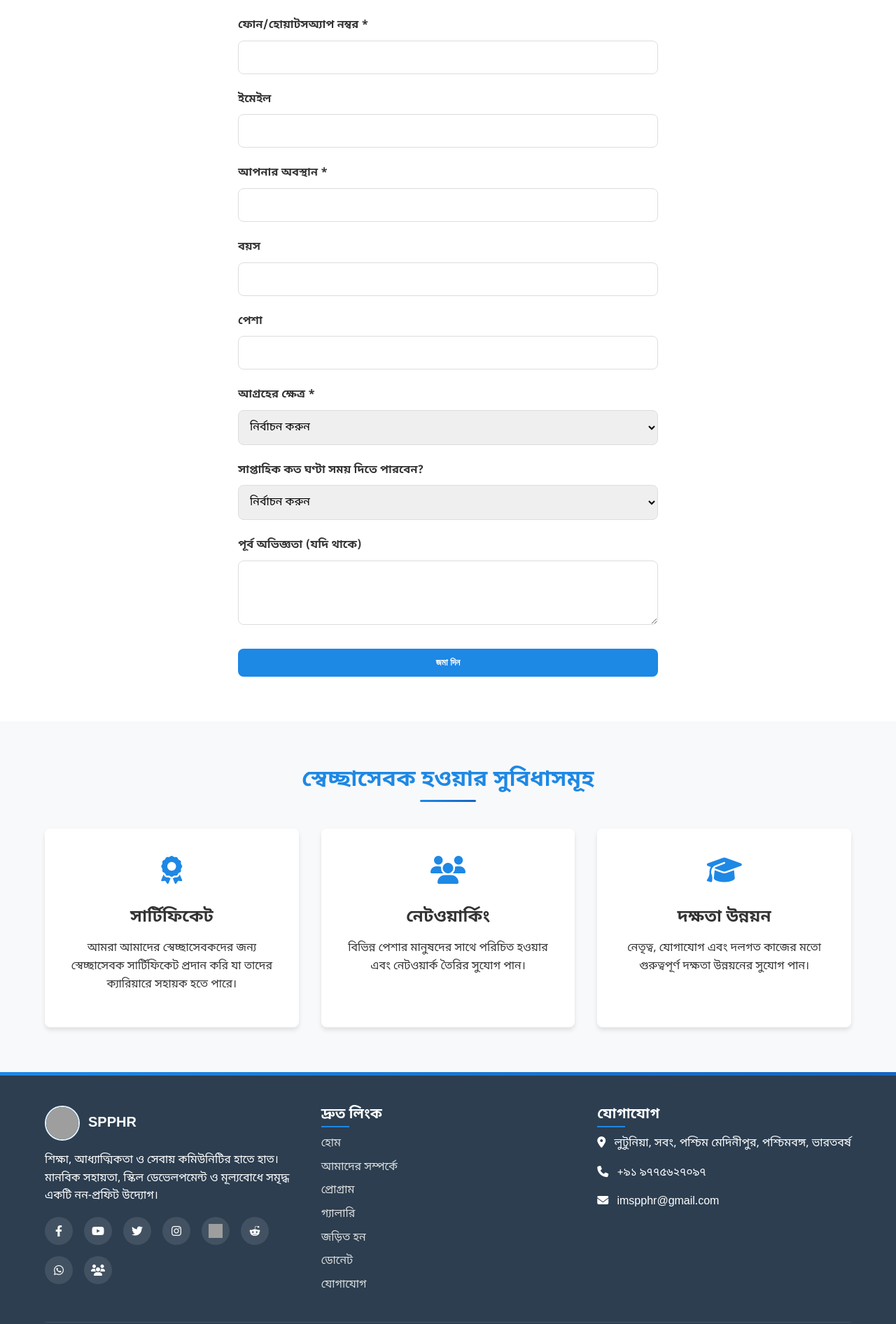
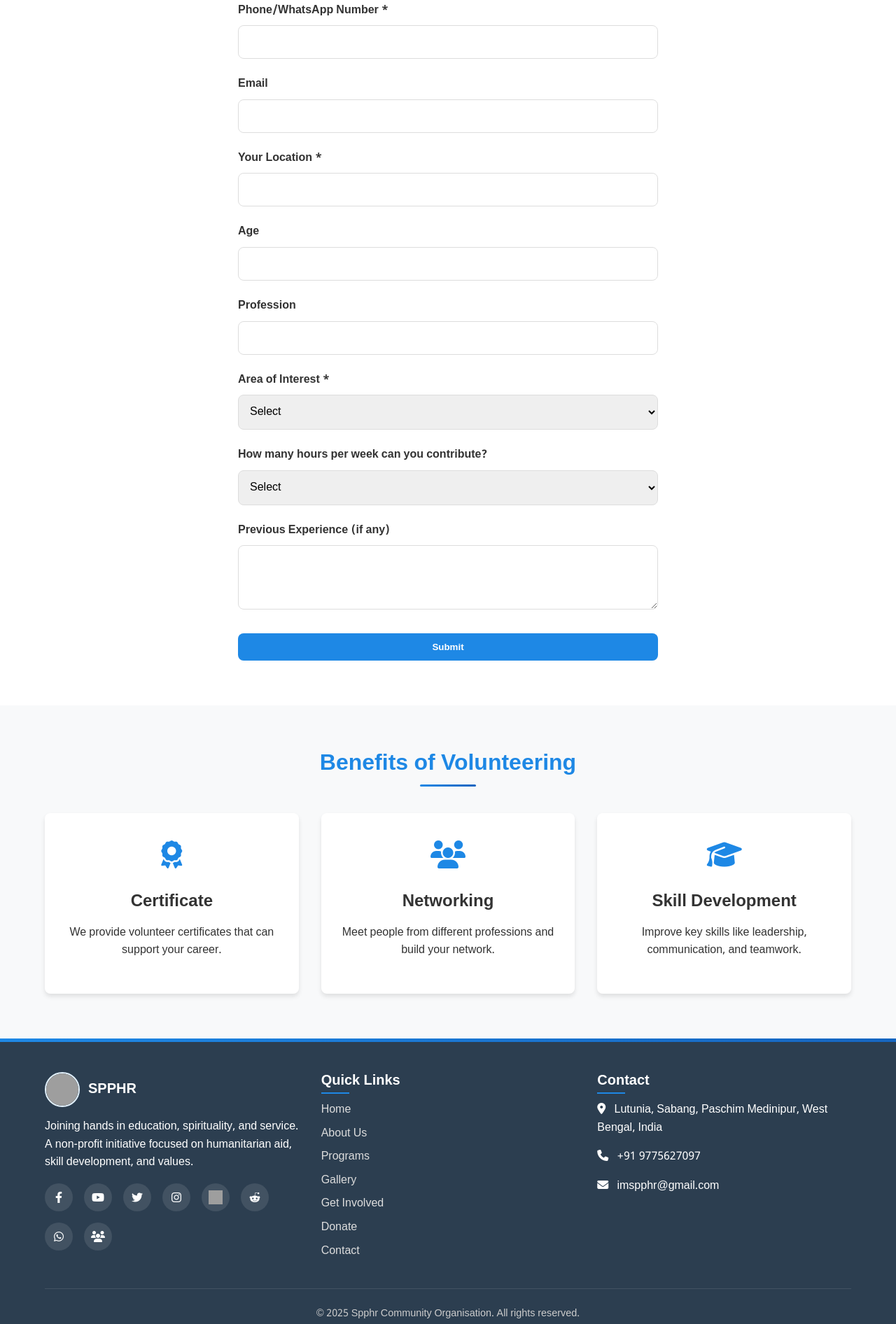
Before and after one commit to Spphr-org/Home, a plain HTML site: page involve.html in a window 1280 px wide. Shown: the part 906-2798 px from the top of the page at 70% size. Drawn offline with Linux system fonts and the light colour scheme; grey boxes are pictures that could not be loaded.

Commit message:
Update involve.html

```diff
--- a/involve.html
+++ b/involve.html
@@ -3,8 +3,8 @@
 <head>
     <meta charset="UTF-8">
     <meta name="viewport" content="width=device-width, initial-scale=1.0">
-    <title>জড়িত হন - SPPHR Community Organisation</title>
-    <meta name="description" content="SPPHR-এর সাথে স্বেচ্ছাসেবক হিসেবে যুক্ত হন এবং কমিউনিটি উন্নয়নে অবদান রাখুন।">
+    <title>Get Involved - SPPHR Community Organisation</title>
+    <meta name="description" content="Join SPPHR as a volunteer and contribute to community development.">
     <link rel="stylesheet" href="styles.css">
     <link href="https://fonts.googleapis.com/css2?family=Noto+Sans+Bengali:wght@400;500;600;700&display=swap" rel="stylesheet">
     <link rel="stylesheet" href="https://cdnjs.cloudflare.com/ajax/libs/font-awesome/6.4.0/css/all.min.css">
@@ -14,7 +14,7 @@
     <header>
         <div class="container header-container">
             <div class="logo">
-                <img src="https://i.postimg.cc/XNCksSNb/IMG-20251004-085650-539.webp" alt="SPPHR Community Organisation লোগো">
+                <img src="https://i.postimg.cc/XNCksSNb/IMG-20251004-085650-539.webp" alt="SPPHR Community Organisation Logo">
                 <div class="logo-text">SPPHR Community Organisation</div>
             </div>
             <button class="mobile-menu-btn" id="mobileMenuBtn">
@@ -22,13 +22,13 @@
             </button>
             <nav id="mainNav">
                 <ul>
-                    <li><a href="index.html">হোম</a></li>
-                    <li><a href="about.html">আমাদের সম্পর্কে</a></li>
-                    <li><a href="programs.html">প্রোগ্রাম</a></li>
-                    <li><a href="gallery.html">গ্যালারি</a></li>
-                    <li><a href="involve.html" class="active">জড়িত হন</a></li>
-                    <li><a href="donate.html">ডোনেট</a></li>
-                    <li><a href="contact.html">যোগাযোগ</a></li>
+                    <li><a href="index.html">Home</a></li>
+                    <li><a href="about.html">About Us</a></li>
+                    <li><a href="programs.html">Programs</a></li>
+                    <li><a href="gallery.html">Gallery</a></li>
+                    <li><a href="involve.html" class="active">Get Involved</a></li>
+                    <li><a href="donate.html">Donate</a></li>
+                    <li><a href="contact.html">Contact</a></li>
                 </ul>
             </nav>
         </div>
@@ -37,8 +37,8 @@
     <!-- Page Hero -->
     <section class="page-hero">
         <div class="container">
-            <h1>আপনিও জড়িত হন</h1>
-            <p>কমিউনিটি উন্নয়নে আপনার অবদান রাখুন এবং একজন স্বেচ্ছাসেবক হিসেবে যুক্ত হন</p>
+            <h1>Get Involved</h1>
+            <p>Contribute to community development and join as a volunteer</p>
         </div>
     </section>
 
@@ -50,82 +50,82 @@
                     <div class="program-icon">
                         <i class="fas fa-hands-helping"></i>
                     </div>
-                    <h3>স্বেচ্ছাসেবক হোন</h3>
-                    <p>আমাদের কমিউনিটির উন্নয়নে অংশ নিন এবং একজন স্বেচ্ছাসেবক হিসেবে যোগ দিন।</p>
-                    <a href="#volunteer-form" class="btn">এখনই যোগ দিন</a>
+                    <h3>Become a Volunteer</h3>
+                    <p>Take part in our community’s development and join as a volunteer.</p>
+                    <a href="#volunteer-form" class="btn">Join Now</a>
                 </div>
                 <div class="card involve-card">
                     <div class="program-icon">
                         <i class="fas fa-donate"></i>
                     </div>
-                    <h3>ডোনেট করুন</h3>
-                    <p>আপনার দান আমাদের কার্যক্রম চালিয়ে যেতে এবং আরও বেশি মানুষের সাহায্য করতে সহায়তা করে।</p>
-                    <a href="donate.html" class="btn">ডোনেট করুন</a>
+                    <h3>Donate</h3>
+                    <p>Your donation helps us continue our work and support more people.</p>
+                    <a href="donate.html" class="btn">Donate</a>
                 </div>
                 <div class="card involve-card">
                     <div class="program-icon">
                         <i class="fas fa-handshake"></i>
                     </div>
-                    <h3>পার্টনারশিপ</h3>
-                    <p>আমাদের সাথে পার্টনারশিপ করুন এবং কমিউনিটি উন্নয়নে একসাথে কাজ করুন।</p>
-                    <a href="contact.html" class="btn btn-secondary">যোগাযোগ করুন</a>
+                    <h3>Partnership</h3>
+                    <p>Partner with us and work together for community development.</p>
+                    <a href="contact.html" class="btn btn-secondary">Contact Us</a>
                 </div>
             </div>
 
             <div class="form-container">
-                <h3 style="text-align: center; margin-bottom: 2rem;">স্বেচ্ছাসেবক ফর্ম</h3>
+                <h3 style="text-align: center; margin-bottom: 2rem;">Volunteer Form</h3>
                 <form id="volunteer-form">
                     <div class="form-group">
-                        <label for="name">নাম *</label>
+                        <label for="name">Name *</label>
                         <input type="text" id="name" name="name" required>
                     </div>
                     <div class="form-group">
-                        <label for="phone">ফোন/হোয়াটসঅ্যাপ নম্বর *</label>
+                        <label for="phone">Phone/WhatsApp Number *</label>
                         <input type="tel" id="phone" name="phone" required>
                     </div>
                     <div class="form-group">
-                        <label for="email">ইমেইল</label>
+                        <label for="email">Email</label>
                         <input type="email" id="email" name="email">
                     </div>
                     <div class="form-group">
-                        <label for="location">আপনার অবস্থান *</label>
+                        <label for="location">Your Location *</label>
                         <input type="text" id="location" name="location" required>
                     </div>
                     <div class="form-group">
-                        <label for="age">বয়স</label>
+                        <label for="age">Age</label>
                         <input type="number" id="age" name="age" min="16" max="80">
                     </div>
                     <div class="form-group">
-                        <label for="profession">পেশা</label>
+                        <label for="profession">Profession</label>
                         <input type="text" id="profession" name="profession">
                     </div>
                     <div class="form-group">
-                        <label for="interest">আগ্রহের ক্ষেত্র *</label>
+                        <label for="interest">Area of Interest *</label>
                         <select id="interest" name="interest" required>
-                            <option value="">নির্বাচন করুন</option>
-                            <option value="education">শিক্ষা সহায়তা</option>
-                            <option value="events">ইভেন্ট আয়োজন</option>
-                            <option value="culture">সংস্কৃতি ও ক্রীড়া</option>
-                            <option value="spiritual">আধ্যাত্মিক বিকাশ</option>
-                            <option value="skill">স্কিল ডেভেলপমেন্ট</option>
-                            <option value="other">অন্যান্য</option>
+                            <option value="">Select</option>
+                            <option value="education">Education Support</option>
+                            <option value="events">Event Organisation</option>
+                            <option value="culture">Culture & Sports</option>
+                            <option value="spiritual">Spiritual Development</option>
+                            <option value="skill">Skill Development</option>
+                            <option value="other">Other</option>
                         </select>
                     </div>
                     <div class="form-group">
-                        <label for="availability">সাপ্তাহিক কত ঘণ্টা সময় দিতে পারবেন?</label>
+                        <label for="availability">How many hours per week can you contribute?</label>
                         <select id="availability" name="availability">
-                            <option value="">নির্বাচন করুন</option>
-                            <option value="1-3">১-৩ ঘণ্টা</option>
-                            <option value="4-6">৪-৬ ঘণ্টা</option>
-                            <option value="7-10">৭-১০ ঘণ্টা</option>
-                            <option value="10+">১০+ ঘণ্টা</option>
+                            <option value="">Select</option>
+                            <option value="1-3">1–3 hours</option>
+                            <option value="4-6">4–6 hours</option>
+                            <option value="7-10">7–10 hours</option>
+                            <option value="10+">10+ hours</option>
                         </select>
                     </div>
                     <div class="form-group">
-                        <label for="experience">পূর্ব অভিজ্ঞতা (যদি থাকে)</label>
+                        <label for="experience">Previous Experience (if any)</label>
                         <textarea id="experience" name="experience" rows="3"></textarea>
                     </div>
-                    <button type="submit" class="btn" style="width: 100%;">জমা দিন</button>
+                    <button type="submit" class="btn" style="width: 100%;">Submit</button>
                 </form>
             </div>
         </div>
@@ -134,28 +134,28 @@
     <!-- Benefits Section -->
     <section style="background-color: #f8f9fa;">
         <div class="container">
-            <h2 class="section-title">স্বেচ্ছাসেবক হওয়ার সুবিধাসমূহ</h2>
+            <h2 class="section-title">Benefits of Volunteering</h2>
             <div class="programs-grid">
                 <div class="card program-card">
                     <div class="program-icon">
                         <i class="fas fa-award"></i>
                     </div>
-                    <h3>সার্টিফিকেট</h3>
-                    <p>আমরা আমাদের স্বেচ্ছাসেবকদের জন্য স্বেচ্ছাসেবক সার্টিফিকেট প্রদান করি যা তাদের ক্যারিয়ারে সহায়ক হতে পারে।</p>
+                    <h3>Certificate</h3>
+                    <p>We provide volunteer certificates that can support your career.</p>
                 </div>
                 <div class="card program-card">
                     <div class="program-icon">
                         <i class="fas fa-users"></i>
                     </div>
-                    <h3>নেটওয়ার্কিং</h3>
-                    <p>বিভিন্ন পেশার মানুষদের সাথে পরিচিত হওয়ার এবং নেটওয়ার্ক তৈরির সুযোগ পান।</p>
+                    <h3>Networking</h3>
+                    <p>Meet people from different professions and build your network.</p>
                 </div>
                 <div class="card program-card">
                     <div class="program-icon">
                         <i class="fas fa-graduation-cap"></i>
                     </div>
-                    <h3>দক্ষতা উন্নয়ন</h3>
-                    <p>নেতৃত্ব, যোগাযোগ এবং দলগত কাজের মতো গুরুত্বপূর্ণ দক্ষতা উন্নয়নের সুযোগ পান।</p>
+                    <h3>Skill Development</h3>
+                    <p>Improve key skills like leadership, communication, and teamwork.</p>
                 </div>
             </div>
         </div>
@@ -167,10 +167,10 @@
             <div class="footer-container">
                 <div class="footer-about">
                     <div class="footer-logo">
-                        <img src="https://i.postimg.cc/XNCksSNb/IMG-20251004-085650-539.webp" alt="SPPHR Community Organisation লোগো">
+                        <img src="https://i.postimg.cc/XNCksSNb/IMG-20251004-085650-539.webp" alt="SPPHR Community Organisation Logo">
                         <div class="footer-logo-text">SPPHR</div>
                     </div>
-                    <p>শিক্ষা, আধ্যাত্মিকতা ও সেবায় কমিউনিটির হাতে হাত। মানবিক সহায়তা, স্কিল ডেভেলপমেন্ট ও মূল্যবোধে সমৃদ্ধ একটি নন-প্রফিট উদ্যোগ।</p>
+                    <p>Joining hands in education, spirituality, and service. A non-profit initiative focused on humanitarian aid, skill development, and values.</p>
                     <div class="social-links">
                         <a href="https://www.facebook.com/Spphr3" class="social-icon" aria-label="Facebook" target="_blank" rel="noopener noreferrer">
                             <i class="fab fa-facebook-f"></i>
@@ -200,28 +200,28 @@
                 </div>
 
                 <div class="footer-links">
-                    <h3>দ্রুত লিংক</h3>
+                    <h3>Quick Links</h3>
                     <ul>
-                        <li><a href="index.html">হোম</a></li>
-                        <li><a href="about.html">আমাদের সম্পর্কে</a></li>
-                        <li><a href="programs.html">প্রোগ্রাম</a></li>
-                        <li><a href="gallery.html">গ্যালারি</a></li>
-                        <li><a href="involve.html">জড়িত হন</a></li>
-                        <li><a href="donate.html">ডোনেট</a></li>
-                        <li><a href="contact.html">যোগাযোগ</a></li>
+                        <li><a href="index.html">Home</a></li>
+                        <li><a href="about.html">About Us</a></li>
+                        <li><a href="programs.html">Programs</a></li>
+                        <li><a href="gallery.html">Gallery</a></li>
+                        <li><a href="involve.html">Get Involved</a></li>
+                        <li><a href="donate.html">Donate</a></li>
+                        <li><a href="contact.html">Contact</a></li>
                     </ul>
                 </div>
 
                 <div class="footer-contact">
-                    <h3>যোগাযোগ</h3>
-                    <p><i class="fas fa-map-marker-alt" style="margin-right: 0.5rem;"></i> লুটুনিয়া, সবং, পশ্চিম মেদিনীপুর, পশ্চিমবঙ্গ, ভারতবর্ষ</p>
-                    <p><i class="fas fa-phone" style="margin-right: 0.5rem;"></i> +৯১ ৯৭৭৫৬২৭০৯৭</p>
+                    <h3>Contact</h3>
+                    <p><i class="fas fa-map-marker-alt" style="margin-right: 0.5rem;"></i> Lutunia, Sabang, Paschim Medinipur, West Bengal, India</p>
+                    <p><i class="fas fa-phone" style="margin-right: 0.5rem;"></i> +91 9775627097</p>
                     <p><i class="fas fa-envelope" style="margin-right: 0.5rem;"></i> imspphr@gmail.com</p>
                 </div>
             </div>
 
             <div class="copyright">
-                <p>&copy; <span id="currentYear"></span> Spphr Community Organisation. সকল অধিকার সংরক্ষিত।</p>
+                <p>&copy; <span id="currentYear"></span> Spphr Community Organisation. All rights reserved.</p>
             </div>
         </div>
     </footer>
```
